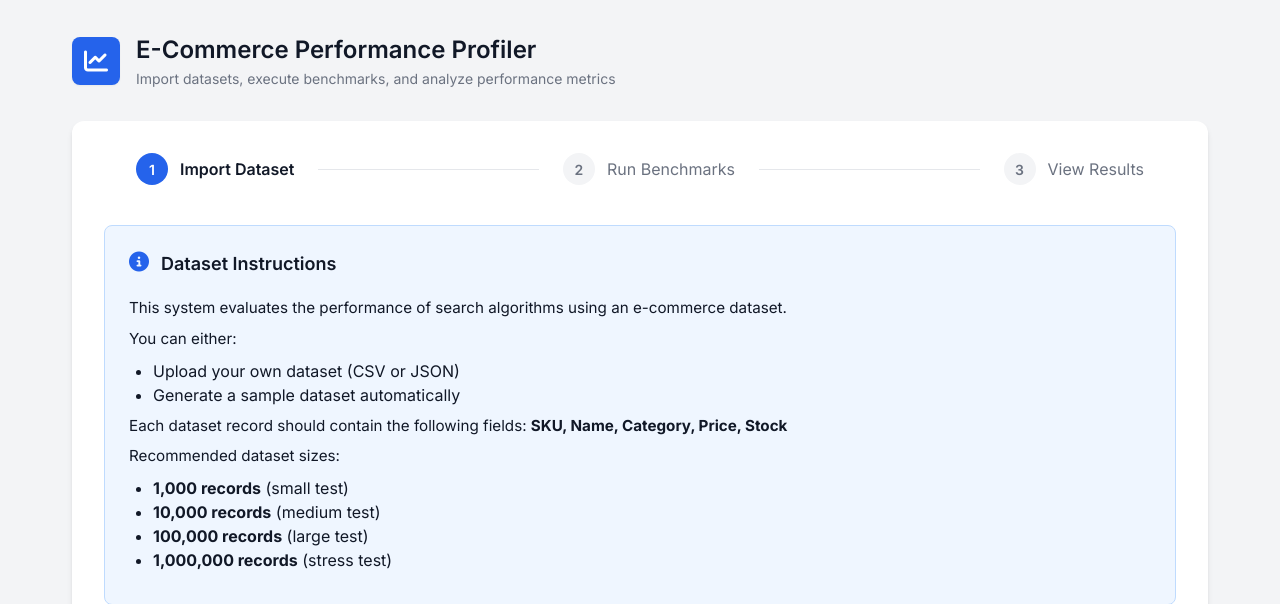
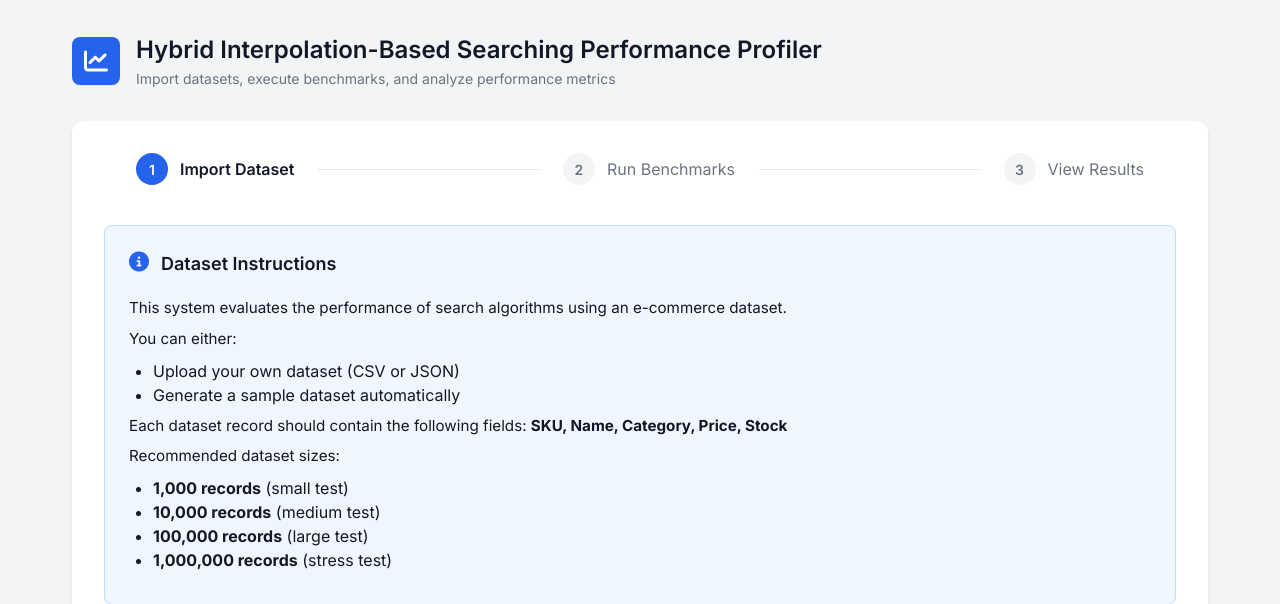
Before and after one commit to Jade-DeJesus/Performance-Profiling, a Flask app: page / in a window 1280 px wide. Shown: the top 604 px of the page. Run offline with Flask 3, Linux system fonts and the light colour scheme.

Commit message:
Update title and header text for performance profiler

```diff
--- a/templates/index.html
+++ b/templates/index.html
@@ -4,7 +4,7 @@
 <head>
     <meta charset="UTF-8">
     <meta name="viewport" content="width=device-width, initial-scale=1.0">
-    <title>E-Commerce Performance Profiler</title>
+    <title>Hybrid Interpolation-Based Searching Performance Profiler</title>
     <link href="https://fonts.googleapis.com/css2?family=Inter:wght@400;500;600;700&display=swap" rel="stylesheet">
     <link rel="stylesheet" href="https://cdnjs.cloudflare.com/ajax/libs/font-awesome/6.4.0/css/all.min.css">
     <link rel="stylesheet" href="../static/css/style.css">
@@ -19,7 +19,7 @@
                 <i class="fa-solid fa-chart-line"></i>
             </div>
             <div class="header-text">
-                <h1>E-Commerce Performance Profiler</h1>
+                <h1>Hybrid Interpolation-Based Searching Performance Profiler</h1>
                 <p>Import datasets, execute benchmarks, and analyze performance metrics</p>
             </div>
         </header>
```
